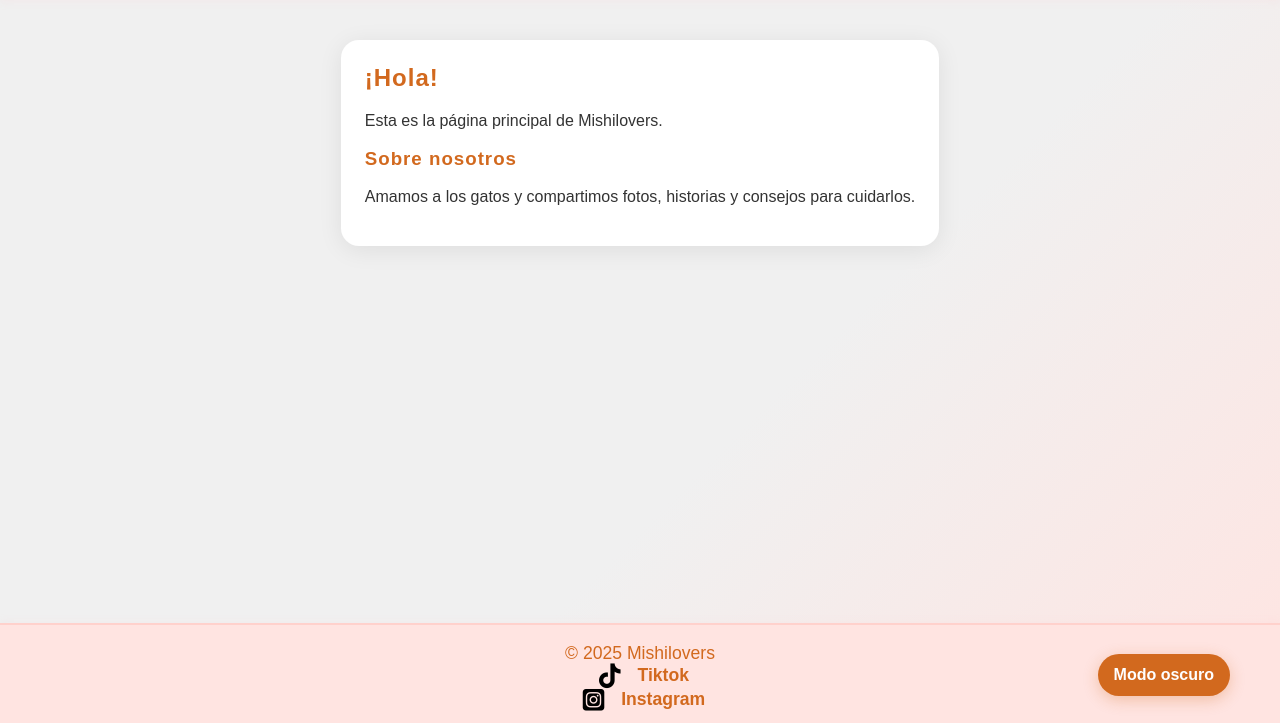
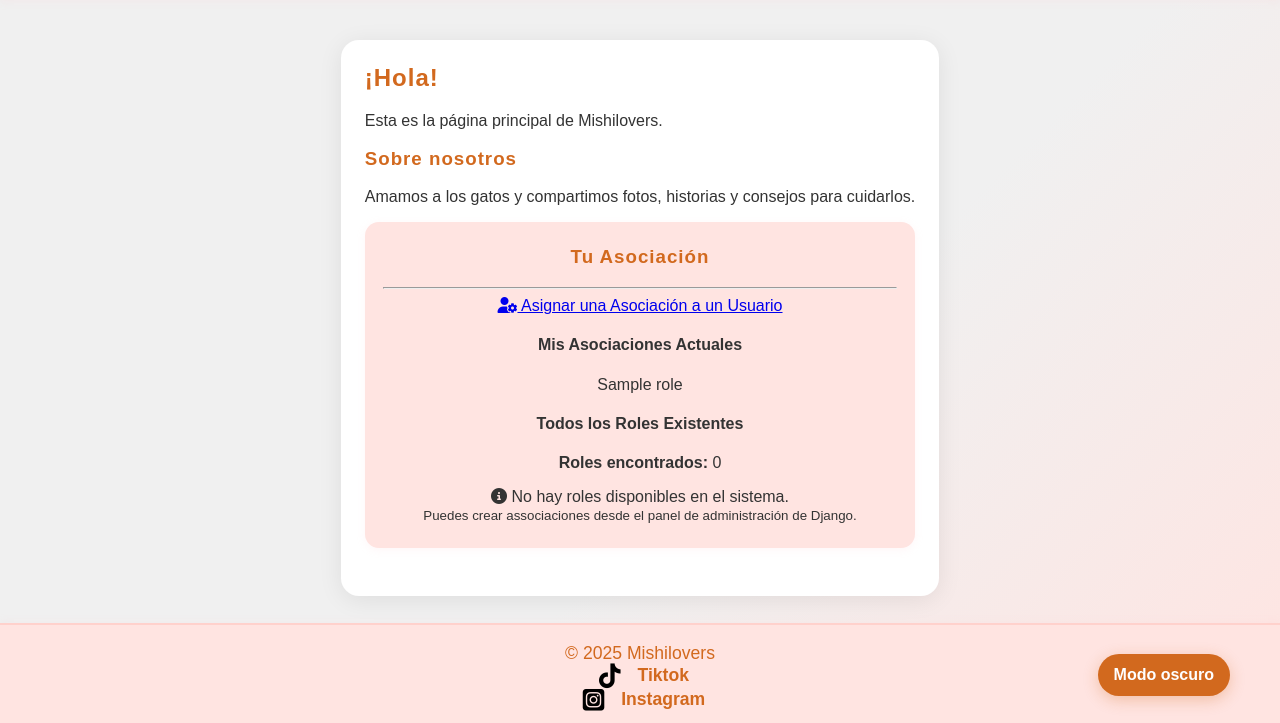
Before and after one commit to dt-gadeso/gatos, a Django app: page /association/ in a window 1280 px wide. Shown: the part 77-800 px from the top of the page. Run offline with Django 5.2, Linux system fonts and the light colour scheme; a user stored in the database is signed in; tables that the repository leaves empty hold one stand-in row (values such as "Sample post").

Commit message:
association make

```diff
--- a/association/templates/association.html
+++ b/association/templates/association.html
@@ -17,6 +17,88 @@
                 <h3>Sobre nosotros</h3>
                 <p>Amamos a los gatos y compartimos fotos, historias y consejos para cuidarlos.</p>
             </section>
+            <!-- Associations Section -->
+        <div class="col-md-8">
+            <div class="card">
+                <div class="card-body">
+                    <h3 class="card-title">Tu Asociación</h3>
+                    <hr>
+
+                    {% if user.is_superuser %}
+                    <div class="admin-actions mb-3">
+                        <a href="{% url 'assign_role' %}" class="btn btn-primary">
+                            <i class="fas fa-user-cog"></i> Asignar una Asociación a un Usuario
+                        </a>
+                    </div>
+                    {% endif %}
+                        <div class="current-roles mb-4">
+                        <h4>Mis Asociaciones Actuales</h4>
+                        {% if user.role.name %}
+                        <div class="role-badges">
+                            <span class="badge badge-primary role-badge">{{ user.role.name }}</span>
+                        </div>
+                        {% else %}
+                        <p class="text-muted">No tienes roles asignados.</p>
+                        {% endif %}
+                        </div>
+
+                    </div>
+
+                    <!-- All Roles Table -->
+                    <div class="all-roles">
+                        <h4>Todos los Roles Existentes</h4>
+
+                        <!-- Debug: Mostrar si hay roles -->
+                        <p><strong>Roles encontrados:</strong> {{ roles|length }}</p>
+
+                        {% if roles %}
+                            <div class="table-responsive">
+                                <table class="table table-striped">
+                                    <thead class="thead-light">
+                                        <tr>
+                                            <th>Nombre del Rol</th>
+                                            <th>Usuarios Asignados</th>
+                                            <th>Total</th>
+                                        </tr>
+                                    </thead>
+                                    <tbody>
+                                    {% for role in roles %}
+                                        <tr>
+                                            <td>
+                                                <strong>{{ role.name }}</strong>
+                                                {% if role.user_set.exists %}
+                                                    <br><small class="text-muted">
+                                                        {{ role.user_set.count }} usuario{{ role.user_set.count|pluralize }}
+                                                    </small>
+                                                {% endif %}
+                                            </td>
+                                            <td>
+                                                {% if role.user_set.exists %}
+                                                    {% for user in role.user_set.all %}
+                                                        <span class="user-tag">{{ user.username }}</span>
+                                                        {% if not forloop.last %}<br>{% endif %}
+                                                    {% endfor %}
+                                                {% else %}
+                                                    <span class="text-muted">Sin usuarios asignados</span>
+                                                {% endif %}
+                                            </td>
+                                            <td>
+                                                <span class="badge badge-info">{{ role.user_set.count }}</span>
+                                            </td>
+                                        </tr>
+                                    {% endfor %}
+                                    </tbody>
+                                </table>
+                            </div>
+                        {% else %}
+                            <div class="alert alert-info">
+                                <i class="fas fa-info-circle"></i>
+                                No hay roles disponibles en el sistema.
+                                {% if user.is_superuser %}
+                                    <br><small>Puedes crear associaciones desde el panel de administración de Django.</small>
+                                {% endif %}
+                            </div>
+                        {% endif %}
         </main>
     {% endblock %}
 </body>
--- a/association/views.py
+++ b/association/views.py
@@ -1,5 +1,12 @@
 from django.shortcuts import render
+from django.views import View
+from .models import Association, Manager
 
 # Create your views here.
 def association(request):
     return render(request, 'association.html')
+
+class Association(View):
+    def get(self, request):
+        associations = Association.objects.all()
+        return render(request, 'association.html', {'association': associations})
--- a/mishi/settings.py
+++ b/mishi/settings.py
@@ -113,7 +113,7 @@ AUTH_USER_MODEL = 'users.User'
 # Internationalization
 # https://docs.djangoproject.com/en/5.2/topics/i18n/
 
-LANGUAGE_CODE = 'en-us'
+LANGUAGE_CODE = 'es-ES'
 
 TIME_ZONE = 'UTC'
 
--- a/users/models.py
+++ b/users/models.py
@@ -1,5 +1,7 @@
 from django.db import models
 from django.contrib.auth.models import AbstractUser
+from django.db.models.signals import post_migrate
+from django.dispatch import receiver
 
 
 class Role(models.Model):
@@ -53,3 +55,10 @@ class Observation(models.Model):
 
     class Meta:
         db_table = 'observations'
+
+
+@receiver(post_migrate)
+def create_default_roles(sender, **kwargs):
+    if sender.name == 'users':
+        Role.objects.get_or_create(name='member')
+        Role.objects.get_or_create(name='manager')
--- a/users/templates/areaStaff.html
+++ b/users/templates/areaStaff.html
@@ -62,7 +62,7 @@
                     {% if user.is_superuser %}
                     <div class="admin-actions mb-3">
                         <a href="{% url 'assign_role' %}" class="btn btn-primary">
-                            <i class="fas fa-user-cog"></i> Asignar Rol a Usuario
+                            <i class="fas fa-user-cog"></i> Panel De Control Roles
                         </a>
                     </div>
                     {% endif %}
```
Also changed, not shown: users/static/styles/areaStaff.css (+4 -5 lines), users/views.py (+21 -1 lines), users/static/styles/login.css (line endings or trailing spaces).
